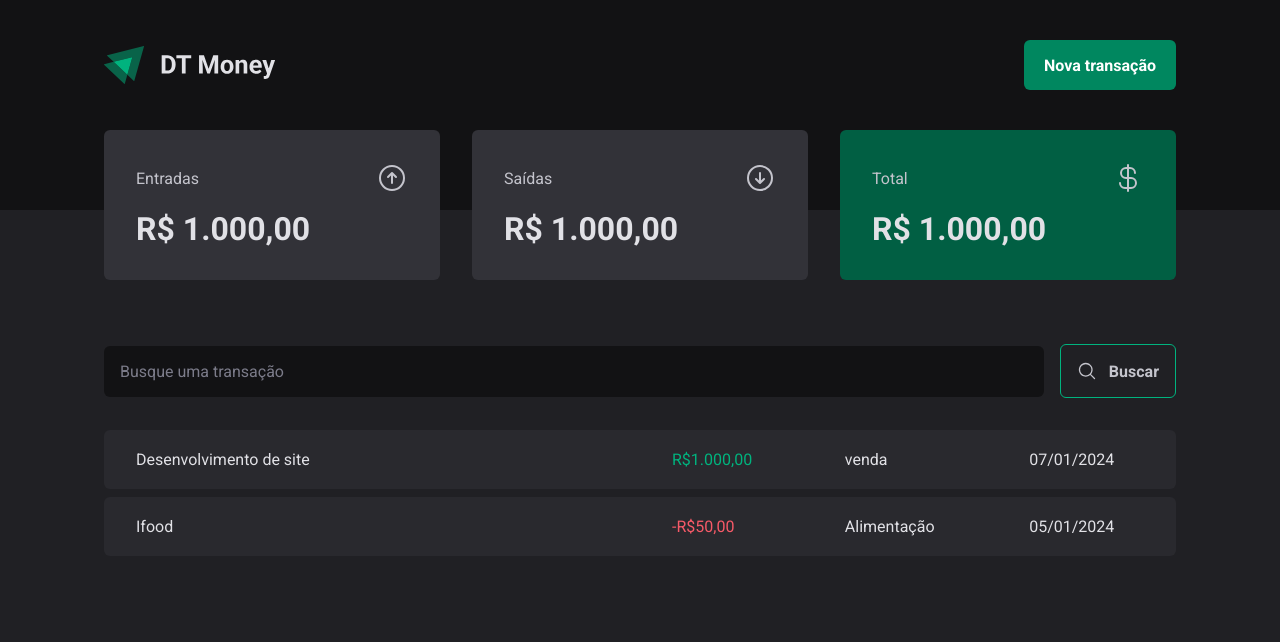
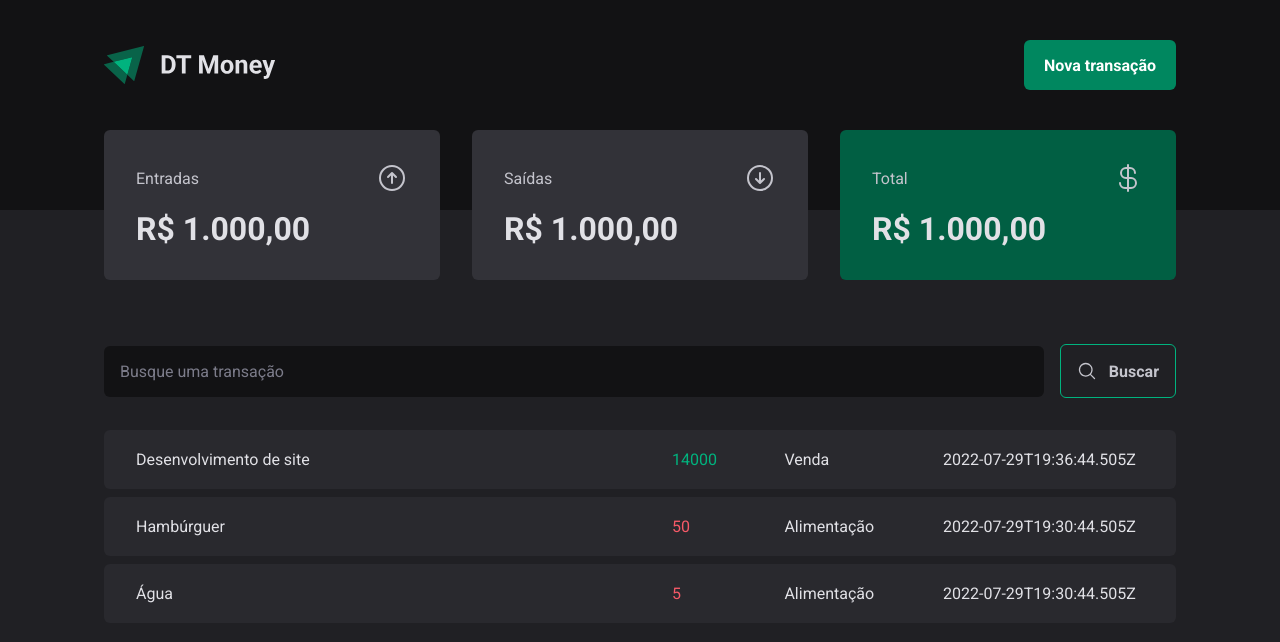
Before and after one commit to tadeubneto/03-dt-money, a React (Vite) app: page / in a window 1280 px wide. Shown: the top 642 px of the page. Built offline with nearby package versions, Linux system fonts and the light colour scheme; data requests are answered from the project's data file.

Commit message:
feat: contexts

```diff
--- a/package.json
+++ b/package.json
@@ -5,6 +5,7 @@
   "type": "module",
   "scripts": {
     "dev": "vite",
+    "dev:server": "json-server server.json -p 3333",
     "build": "tsc -b && vite build",
     "lint": "eslint .",
     "preview": "vite preview"
@@ -12,6 +13,7 @@
   "dependencies": {
     "@phosphor-icons/react": "^2.1.7",
     "@radix-ui/themes": "^3.1.6",
+    "json-server": "^1.0.0-beta.3",
     "react": "^18.3.1",
     "react-dom": "^18.3.1"
   },
@@ -26,6 +28,7 @@
     "eslint-plugin-react-refresh": "^0.4.16",
     "globals": "^15.14.0",
     "styled-components": "^6.1.14",
+
     "typescript": "~5.6.2",
     "typescript-eslint": "^8.18.2",
     "vite": "^6.0.5"
--- /dev/null
+++ b/server.json
@@ -0,0 +1,28 @@
+{
+    "transactions": [
+      {
+        "id": 1,
+        "description": "Desenvolvimento de site",
+        "type": "income",
+        "category": "Venda",
+        "price": 14000,
+        "createdAt": "2022-07-29T19:36:44.505Z"
+      },
+      {
+        "id": 2,
+        "description": "Hambúrguer",
+        "type": "outcome",
+        "category": "Alimentação",
+        "price": 50,
+        "createdAt": "2022-07-29T19:30:44.505Z"
+      },
+      {
+        "id": 3,
+        "description": "Água",
+        "type": "outcome",
+        "category": "Alimentação",
+        "price": 5,
+        "createdAt": "2022-07-29T19:30:44.505Z"
+      }
+    ]
+  }
--- a/src/App.tsx
+++ b/src/App.tsx
@@ -2,12 +2,17 @@
 import { defaultTheme } from "./styles/themes/default";
 import { GlobalStyle } from "./styles/global";
 import { Transactions } from "./pages/Transactions";
+import { TransactionsProvider } from "./contexts/TransationsContext";
 
 export function App() {
   return (
     <ThemeProvider theme={defaultTheme}>
       <GlobalStyle />
+
+      <TransactionsProvider>
       <Transactions />
+      </TransactionsProvider>
+
     </ThemeProvider>
   );
 }
--- a/src/components/Header/NewTransactionModal/index.tsx
+++ b/src/components/Header/NewTransactionModal/index.tsx
@@ -1,5 +1,4 @@
 import * as Dialog  from "@radix-ui/react-dialog";
-import * as RadioGroup from "@radix-ui/react-radio-group";
 import { Close, Content, Overlay, TransactionType, TransactionTypeButton } from "./style";
 import { ArrowCircleDown, ArrowCircleUp, X } from "@phosphor-icons/react";
 
--- a/src/components/Summary/index.tsx
+++ b/src/components/Summary/index.tsx
@@ -1,7 +1,14 @@
 import { ArrowCircleDown, ArrowCircleUp, CurrencyDollar } from "@phosphor-icons/react";
 import { SummaryCard, SummaryContainer } from "./style";
+import { TransactionsContext } from "../../contexts/TransationsContext";
+import { useContext } from "react";
 
 export function Summary(){
+
+    const { transactions } = useContext(TransactionsContext);
+
+    console.log(transactions)
+
     return (
         <SummaryContainer >
             <SummaryCard>
--- /dev/null
+++ b/src/contexts/TransationsContext.tsx
@@ -0,0 +1,43 @@
+import { createContext, ReactNode, useEffect, useState } from "react";
+
+interface Transaction {
+  id: number;
+  description: string;
+  type: "income" | "outcome";
+  category: string;
+  price: number;
+  createdAt: string;
+}
+
+interface TransationContextType {
+  transactions: Transaction[];
+}
+
+interface TransactionProviderProps {
+  children: ReactNode;
+}
+
+export const TransactionsContext = createContext({} as TransationContextType);
+
+export function TransactionsProvider({ children }: TransactionProviderProps) {
+
+  const [transactions, setTransactions] = useState<Transaction[]>([]);
+
+  async function loadTransactions() {
+    const response = await fetch("http://localhost:3333/transactions");
+    const data = await response.json();
+
+    setTransactions(data);
+  }
+
+  useEffect(() => {
+    loadTransactions();
+  }, []);
+
+  return (
+
+    <TransactionsContext.Provider value={{ transactions }}>
+      {children}
+    </TransactionsContext.Provider>
+  );
+}
--- a/src/pages/Transactions/index.tsx
+++ b/src/pages/Transactions/index.tsx
@@ -1,6 +1,9 @@
+
+import { useContext } from "react";
 import { Header } from "../../components/Header";
 import { Summary } from "../../components/Summary";
 import { SearchForm } from "./components/SearchForm";
+import { TransactionsContext } from "../../contexts/TransationsContext";
 
 import {
   PriceHighLight,
@@ -8,38 +11,34 @@
   TransactionsTable,
 } from "./style";
 
+
 export function Transactions() {
+
+  const { transactions } = useContext(TransactionsContext);
+
   return (
     <>
       <Header />
       <Summary />
 
       <TransactionsContainer>
-
         <SearchForm />
 
         <TransactionsTable>
           <tbody>
-            <tr>
-              <td width="50%">Desenvolvimento de site</td>
+            {transactions.map(transaction => {
+              return (
+                <tr key={transaction.id}>
+              <td width="50%">{transaction.description}</td>
               <td>
-                <PriceHighLight variant="income">
-                  R$1.000,00
-                </PriceHighLight>
+                <PriceHighLight variant={transaction.type}>{transaction.price}</PriceHighLight>
               </td>
-              <td>venda</td>
-              <td>07/01/2024</td>
+              <td>{transaction.category}</td>
+              <td>{transaction.createdAt}</td>
             </tr>
-            <tr>
-              <td width="50%">Ifood</td>
-              <td>
-                <PriceHighLight variant="outcome">
-                  -R$50,00
-                </PriceHighLight>
-              </td>
-              <td>Alimentação</td>
-              <td>05/01/2024</td>
-            </tr>
+              )
+            })}
+
           </tbody>
         </TransactionsTable>
       </TransactionsContainer>
```
Also changed, not shown: 1 other file (tests, documents, lock files or other folders).
